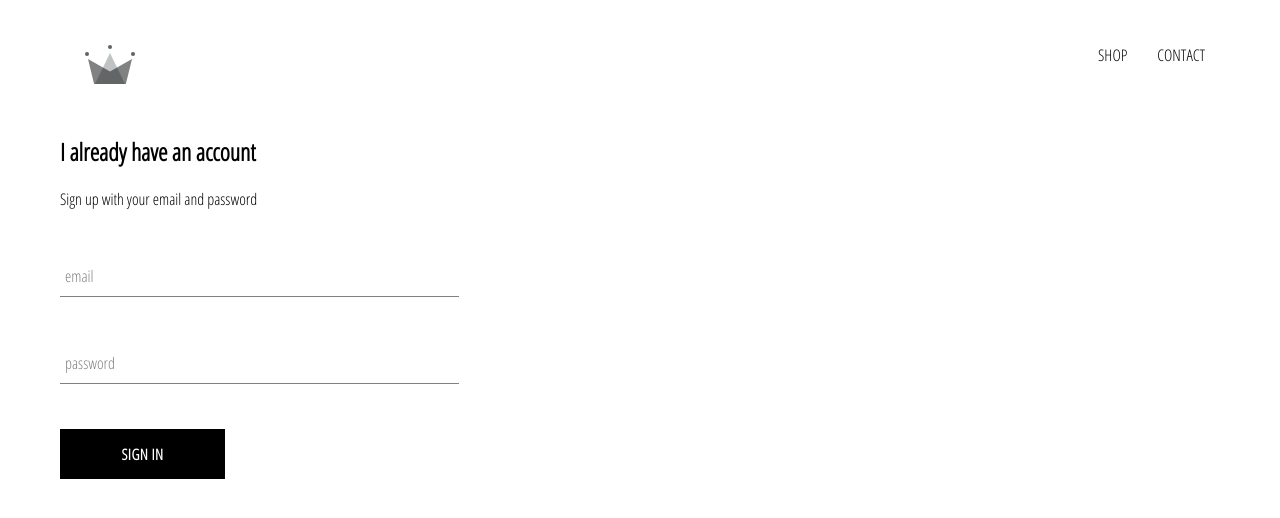
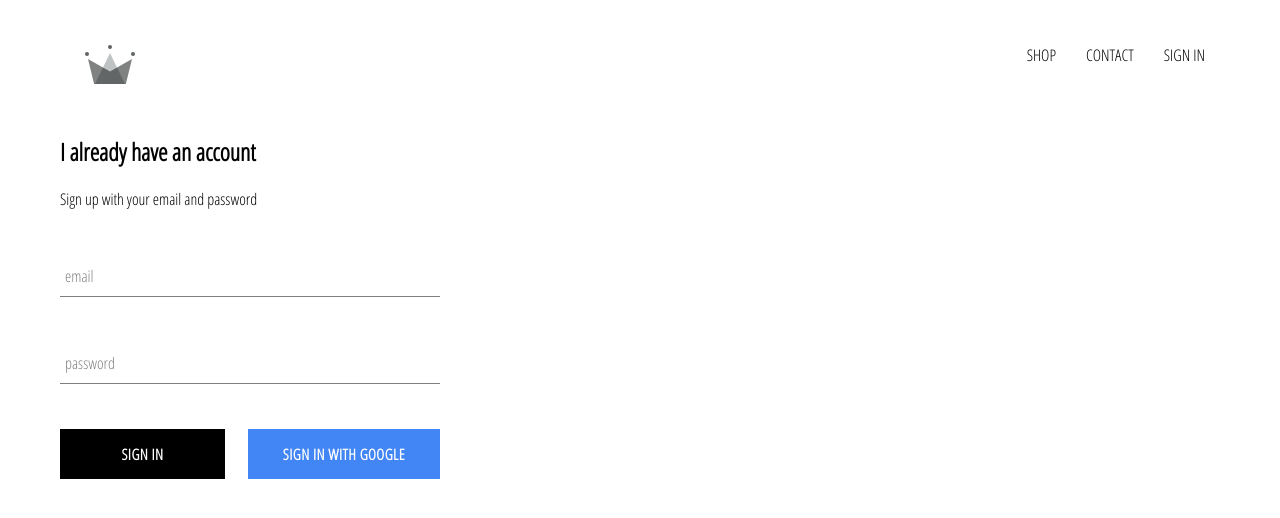
Before and after one commit to richardebrain/wears, a React (Create React App) app: page /signin in a window 1280 px wide. Shown: the top 518 px of the page. Built offline with nearby package versions, Linux system fonts and the light colour scheme; no server answers.

Commit message:
integrated firebase ,along with sing in with google

```diff
--- a/package.json
+++ b/package.json
@@ -6,6 +6,7 @@
     "@testing-library/jest-dom": "^5.16.2",
     "@testing-library/react": "^12.1.4",
     "@testing-library/user-event": "^13.5.0",
+    "firebase": "^9.6.10",
     "node-sass": "^7.0.1",
     "react": "^17.0.2",
     "react-dom": "^17.0.2",
--- a/src/App.css
+++ b/src/App.css
@@ -7,3 +7,6 @@
   text-decoration: none;
   color: black;
 }
+*{
+  box-sizing: border-box;
+}
--- a/src/App.js
+++ b/src/App.js
@@ -1,24 +1,45 @@
 import './App.css';
 import Homepage from './pages/homepage/hompPage.component';
-import { Route ,Routes,Link} from 'react-router-dom';
+import { Route, Routes } from 'react-router-dom';
 import ShopPage from './pages/shop/shop.component';
 import Header from './component/header/header.component';
 import SignInAndSignUpPage from './pages/sign-in-and-sign-up-page/sign-in-and-sign-up-page.component';
+import { auth } from './firebase/firebase.utils';
+import React from 'react';
+import { onAuthStateChanged } from 'firebase/auth';
 
-function App() {
-  return (
-    <div>
-     <Header/>
-      <Routes>
-        <Route path='/' element={<Homepage/>}/>
-        <Route path='shop' element={<ShopPage/>}/>
-        <Route path='signin' element={<SignInAndSignUpPage/>}/>
+class App extends React.Component {
+  constructor() {
+    super()
+    this.state = {
+      currentUser: null
+    }
+  }
+  unSubscribeFromAuth=null;
+  componentDidMount() {
+    this.unSubscribeFromAuth=onAuthStateChanged(auth, (user => {
+      this.setState({ currentUser: user})
+      console.log(user)
+    }))
+  }
+  componentWillUnmount(){
+    this.unSubscribeFromAuth();
+  }
+  render() {
+    return (
+      <div>
+        <Header currentUser={this.state.currentUser}/>
+        <Routes>
+          <Route path='/' element={<Homepage />} />
+          <Route path='shop' element={<ShopPage />} />
+          <Route path='signin' element={<SignInAndSignUpPage />} />
 
-      </Routes>
+        </Routes>
 
 
-  </div>
-  );
+      </div>
+    )
+  }
 }
 
 
--- a/src/component/custom-button/custom-button.component.jsx
+++ b/src/component/custom-button/custom-button.component.jsx
@@ -1,7 +1,7 @@
 import React from "react";
 import './custom-button.styles.scss'
-const CustomButton =({children,...otherProps})=>(
-<button className="custom-button" {...otherProps}>
+const CustomButton =({children,isGoogleSignin,...otherProps})=>(
+<button className={`${isGoogleSignin ?'google-sign-in':'' } custom-button`} {...otherProps}>
 {children}
 </button>
 )
--- a/src/component/custom-button/custom-button.styles.scss
+++ b/src/component/custom-button/custom-button.styles.scss
@@ -19,4 +19,12 @@
     color: black;
     border: 1px solid black;
   }
+  &.google-sign-in{
+    background-color: #4285f4;
+    color:white;
+    &:hover{
+      background-color: #357ae8;
+      border: none;
+    }
+  }
 }
--- a/src/component/header/header.component.jsx
+++ b/src/component/header/header.component.jsx
@@ -2,8 +2,10 @@
 import { Link } from "react-router-dom";
 import { ReactComponent as Logo } from "./crown.svg";
 import './header.styles.scss'
+import { auth } from "../../firebase/firebase.utils";
+import { signOut } from "firebase/auth";
 
-const Header = () => (
+const Header = ({currentUser}) => (
   <div className="header">
     <Link className="logo-container" to="/">
       <Logo className="logo" />
@@ -15,6 +17,12 @@
       <Link className="option" to="/shop">
         CONTACT
       </Link>
+      {
+        currentUser ?
+        <div className="option" onClick={()=>signOut(auth)}>SIGN OUT</div>
+        :
+        <Link className="option" to='/signin'>SIGN IN</Link>
+      }
     </div>
   </div>
 );
--- a/src/component/header/header.styles.scss
+++ b/src/component/header/header.styles.scss
@@ -20,6 +20,7 @@
 
     .option {
       padding: 10px 15px;
+      cursor: pointer;
     }
   }
 }
--- a/src/component/sign-in/sign-in.component.jsx
+++ b/src/component/sign-in/sign-in.component.jsx
@@ -1,27 +1,28 @@
 import React from "react";
 import FormInput from "../form-input/form-input.component";
-import './sign-in.styles.scss'
+import "./sign-in.styles.scss";
 import CustomButton from "../custom-button/custom-button.component";
+import { signInWithGoogle } from "../../firebase/firebase.utils";
 
-class SignIn extends React.Component{
-  constructor(props){
+class SignIn extends React.Component {
+  constructor(props) {
     super(props);
-    this.state={
-      email:'',
-      password:''
+    this.state = {
+      email: "",
+      password: "",
+    };
   }
-  }
-  handleSubmit=e=>{
+  handleSubmit = (e) => {
     e.preventDefault();
-    this.setState({email:'',password:''})
-  }
+    this.setState({ email: "", password: "" });
+  };
 
-  handleChange=(e)=>{
-    const {value,name} =e.target
-    this.setState({[name]:value})
-  }
-  render(){
-    return(
+  handleChange = (e) => {
+    const { value, name } = e.target;
+    this.setState({ [name]: value });
+  };
+  render() {
+    return (
       <div className="sign-in">
         <h2>I already have an account</h2>
         <span>Sign up with your email and password</span>
@@ -30,8 +31,9 @@
             type="email"
             name="email"
             handleChange={this.handleChange}
-           required value={this.state.email}
-           label='email'
+            required
+            value={this.state.email}
+            label="email"
           />
 
           <FormInput
@@ -40,13 +42,17 @@
             required
             value={this.state.password}
             handleChange={this.handleChange}
-             label='password'
+            label="password"
           />
-
+          <div className="buttons">
             <CustomButton type="submit">Sign in</CustomButton>
+            <CustomButton onClick={signInWithGoogle} isGoogleSignin>
+              Sign In With Google{" "}
+            </CustomButton>
+          </div>
         </form>
       </div>
-    )
+    );
   }
 }
 export default SignIn;
--- a/src/component/sign-in/sign-in.styles.scss
+++ b/src/component/sign-in/sign-in.styles.scss
@@ -1,9 +1,14 @@
 .sign-in{
-  width: 30vw;
+  width: 380px;
   display: flex;
   flex-direction: column;
 
   .title{
     margin-top: 10px;
   }
+  .buttons{
+    display: flex;
+    justify-content: space-between;
+
+  }
 }
--- /dev/null
+++ b/src/firebase/firebase.utils.js
@@ -0,0 +1,33 @@
+// import firebase from 'firebase/app'
+import { initializeApp } from 'firebase/app';
+import {getFirestore} from 'firebase/firestore';
+import {getAuth,GoogleAuthProvider,signInWithPopup}from 'firebase/auth'
+
+const config ={
+  apiKey: "AIzaSyBKFTDEytHSS1M1AGS0f3-vPoe5u-IfPpw",
+  authDomain: "wears-db.firebaseapp.com",
+  projectId: "wears-db",
+  storageBucket: "wears-db.appspot.com",
+  messagingSenderId: "974919472936",
+  appId: "1:974919472936:web:3a6074877daa3f7fcc621d",
+  measurementId: "G-SVVZC4TW9W"
+};
+initializeApp(config);
+
+export const firestore= getFirestore();
+
+const provider = new GoogleAuthProvider();
+export const auth = getAuth();
+
+export const signInWithGoogle=() =>signInWithPopup(auth, provider)
+.then((result)=>{
+const credential=GoogleAuthProvider.credentialFromResult(result);
+const token = credential.accessToken;
+const user =result.user;
+}).catch((error)=>{
+  const errorCode=error.code;
+  const errorMessage=error.message
+  const email =error.email;
+  const credential=GoogleAuthProvider.credentialFromError(error);
+});
+// export default firebase;
```
Also changed, not shown: 2 other files (tests, documents, lock files or other folders). Lines whose indentation alone changed are shown as unchanged.
